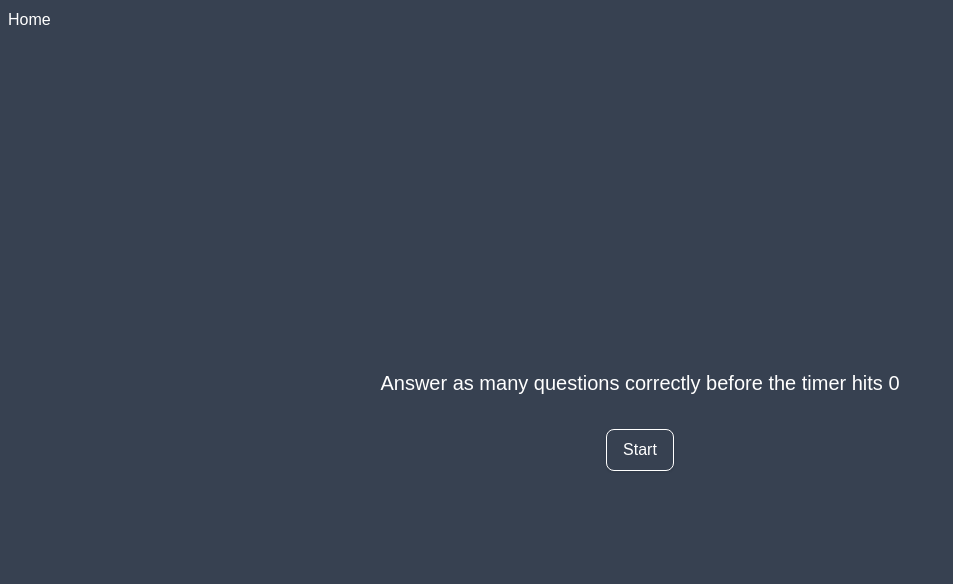
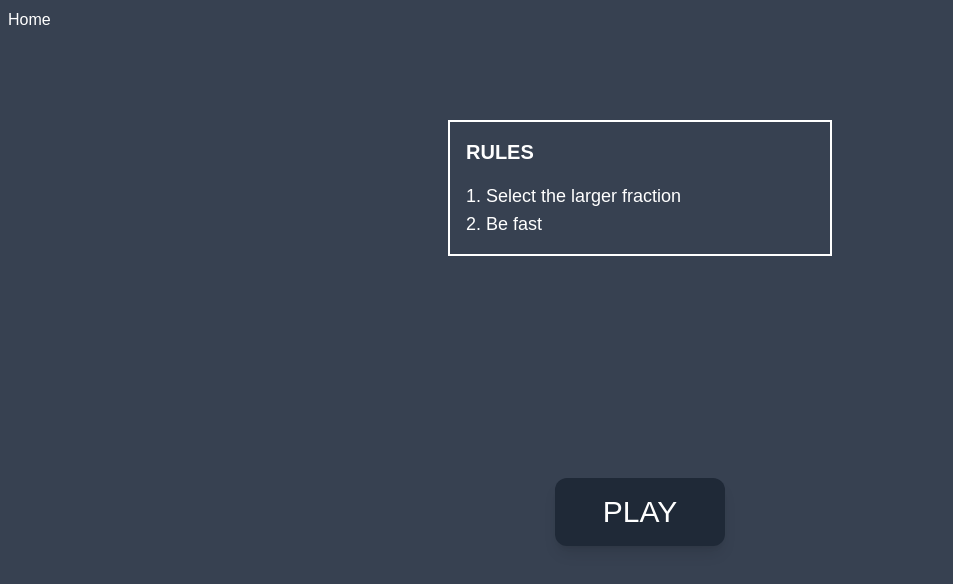
Before and after one commit to mjBerhe/fraction, a Next.js app: page / in a window 1280 px wide. Both pictures are taken after a click on the button "Speed Test". Shown: the top 584 px of the page, without its empty margins (0-953 px from the left). Built offline with nearby package versions, Linux system fonts and the light colour scheme.

Commit message:
styling updates

```diff
--- a/components/FractionButton.tsx
+++ b/components/FractionButton.tsx
@@ -25,13 +25,13 @@ const FractionButton: React.FC<Props> = ({
     };
   }, [handleClick]);
 
-  const numberClass = "font-bold text-3xl text-center p-2";
+  const numberClass = "bg-gray-800 font-bold text-3xl text-center p-2";
 
   return (
     <button
       type="button"
       onClick={() => handleClick(fraction)}
-      className="w-24 py-2 px-5 border border-white rounded-xl hover:border-2"
+      className="w-24 py-2 px-5 bg-gray-800 rounded-2xl hover:shadow-lg"
     >
       <span className="flex flex-col w-full divide-y-2 divide-gray-300">
         <span className={numberClass}>{fraction[0]}</span>
--- a/components/MinuteMode.tsx
+++ b/components/MinuteMode.tsx
@@ -60,17 +60,21 @@ const MinuteMode: React.FC<Props> = ({ resetMode }) => {
 
       <div className="flex flex-col flex-1 items-center justify-center">
         {!gameRunning && !tryAgain && (
-          <div className="flex flex-col items-center space-y-8">
-            <span className="text-xl">
-              Answer as many questions correctly before the timer hits 0
-            </span>
+          <div className="flex flex-col flex-1 items-center space-y-8 mb-16">
+            <div className="flex flex-col mt-20 p-4 border-2 border-white w-96">
+              <span className="text-xl font-bold mb-4">RULES</span>
+              <span className="text-lg">1. Select the larger fraction</span>
+              <span className="text-lg">2. Be fast</span>
+            </div>
+            <div className="flex flex-1 items-center justify-center">
               <button
                 type="button"
                 onClick={startGame}
-              className="border border-white py-2 px-4 rounded-lg shadow"
+                className="bg-gray-800 py-4 px-12 rounded-xl shadow-lg text-3xl hover:bg-opacity-80"
               >
-              Start
+                PLAY
               </button>
+            </div>
           </div>
         )}
         {gameRunning && (
@@ -87,13 +91,15 @@ const MinuteMode: React.FC<Props> = ({ resetMode }) => {
               WRONG
             </span>
             <span className="mt-2 text-base">Do better next time</span>
+            <div className="mt-24">
               <button
                 type="button"
                 onClick={startGame}
-              className="mt-12 border border-white py-2 px-4 rounded-lg shadow"
+                className="bg-gray-800 py-4 px-12 rounded-xl shadow-lg text-3xl hover:bg-opacity-80"
               >
                 Try Again
               </button>
+            </div>
           </div>
         )}
       </div>
--- a/pages/index.tsx
+++ b/pages/index.tsx
@@ -22,7 +22,7 @@ const Home: NextPage = () => {
               <button
                 type="button"
                 onClick={() => setMode("MinuteMode")}
-                className="border border-white py-2 px-4 rounded-lg shadow"
+                className="bg-gray-800 py-4 px-12 rounded-xl shadow-lg text-3xl hover:bg-opacity-80"
               >
                 Speed Test
               </button>
```
Lines whose indentation alone changed are shown as unchanged.
